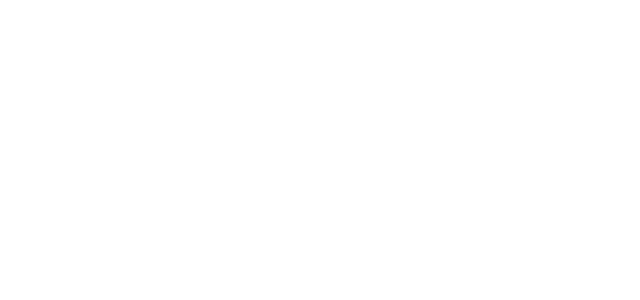
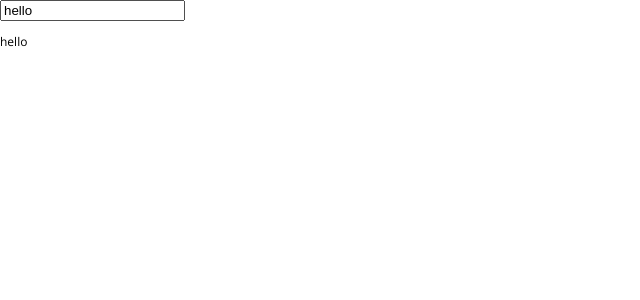
Before and after one commit to Bojackxiang/nuxt-blog, a Nuxt app: page /auth/login in a window 1280 px wide. Before the commit this address had no page. Shown: the top 300 px of the page, without its empty margins (0-640 px from the left). Built offline with nearby package versions, Linux system fonts and the light colour scheme.

Commit message:
更新了自定义的input 组件

```diff
--- a/components/customizedComponents/AppInput.vue
+++ b/components/customizedComponents/AppInput.vue
@@ -3,36 +3,41 @@
     <input
       type="text"
       v-bind="$attrs"
-      @input="e => onInputChange(e)"
-    >
+      :value="value"
+      @input="(e) => onInputChange(e)"
+    />
   </div>
 </template>
 
 <script>
 export default {
   props: {
-      name: String,
     value: String,
-      updateInput: Function,
   },
-    data(){
+  data() {
     return {
-        inputValue: ''
-      }
+      inputValue: "",
+    };
   },
-    mounted(){
+  mounted() {
     this.inputValue = this.value;
   },
   methods: {
-      onInputChange(e){
-        this.$emit('updateInput', this.name, e.target.value)
-      }
-    }
-  }
+    onInputChange(e) {
+      // REVIEW 下面的 这个 input 是不能变的
+      this.$emit("input", e.target.value);
+    },
+  },
+};
 </script>
 
 <style lang="scss" scoped>
-  .input-wrapper{
-
+.input-wrapper {
 }
 </style>
+
+
+// REVIEW <Vue 知识> 这边困惑了一会，相当于外面 v-model 一个 内部的数据
+// 进来一个 value 就完事了 （v-model）传捡来的
+// 内部组件在给一个 @input="(e) => onInputChange(e)"
+// 就能够和外面的 value 直接进行绑定了
--- /dev/null
+++ b/pages/auth/login.vue
@@ -0,0 +1,32 @@
+<template>
+  <div>
+    <AppInput
+      name="'username'"
+      v-model="username"
+    />
+    <p>{{username}}</p>
+  </div>
+</template>
+
+<script>
+import AppInput from '../../components/customizedComponents/AppInput.vue'
+  export default {
+    components:{
+      AppInput
+    },
+    data(){
+      return {
+        username: 'hello'
+      }
+    },
+    methods: {
+      updateInput(inputValue ){
+        console.log(inputValue);
+      }
+    }
+  }
+</script>
+
+<style lang="scss" scoped>
+
+</style>
```
Lines whose indentation alone changed are shown as unchanged.
